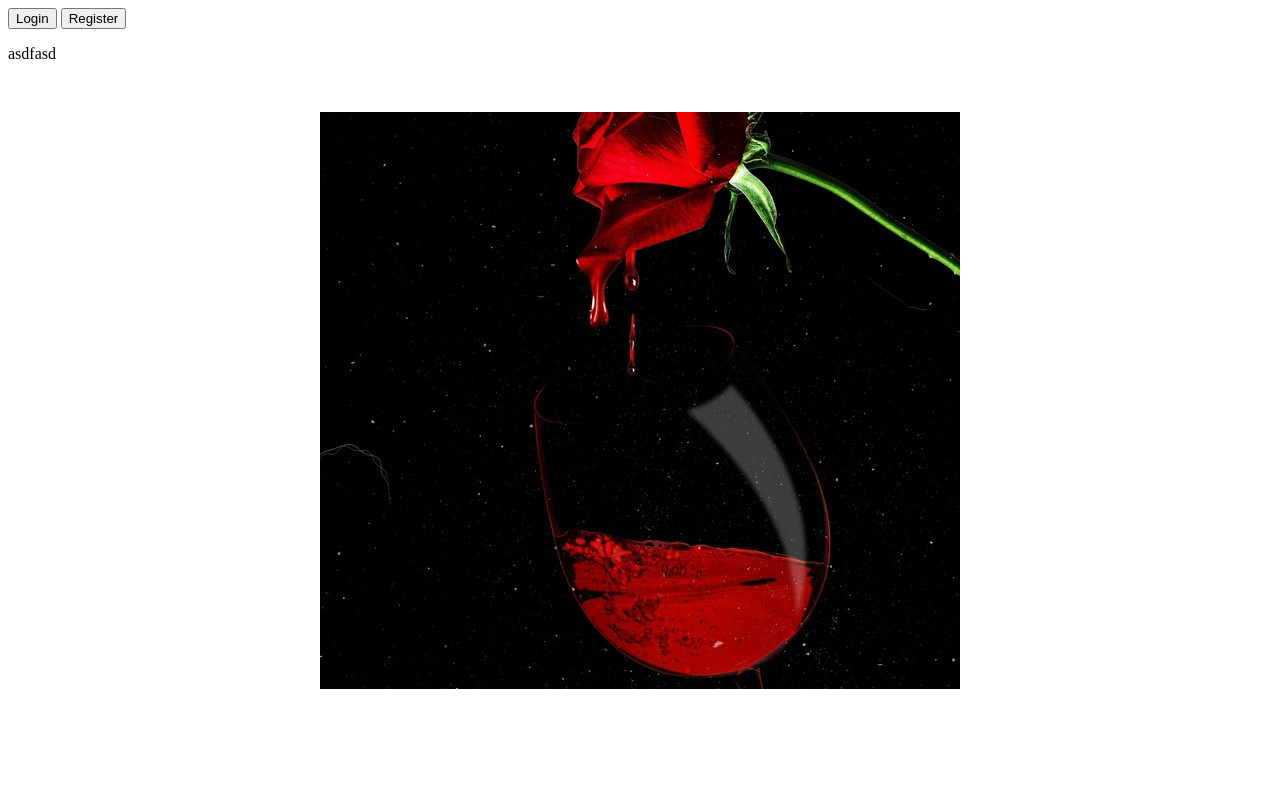
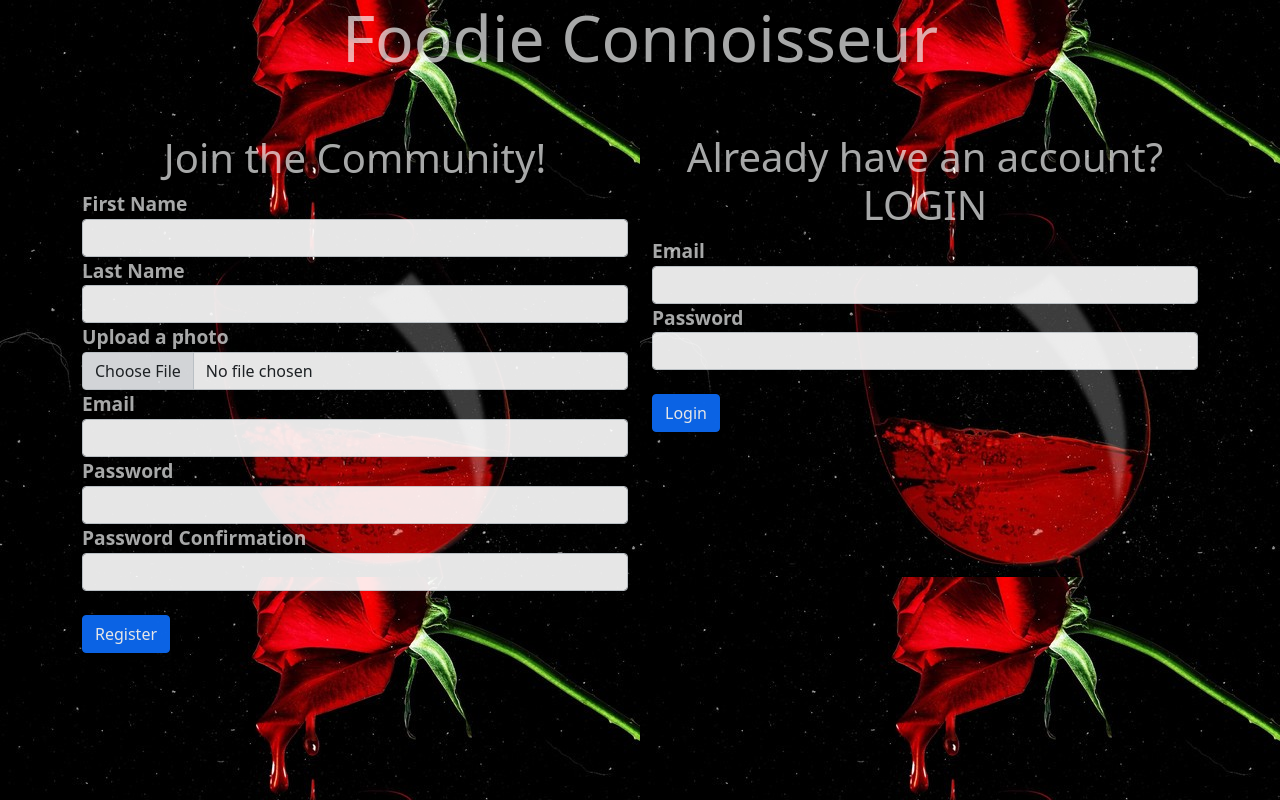
Before and after one commit to FutureVisions/food-review, a Django app: page / in a window 1280 px wide. Run offline with Django 3.2, Linux system fonts and the light colour scheme.

Commit message:
Fixed up the homepage styling

```diff
--- a/accounts/static/home.css
+++ b/accounts/static/home.css
@@ -1,10 +1,16 @@
-#background > img {
-    position: absolute;
-    top: 0;
-    left: 0;
-    right: 0;
-    bottom: 0;
-    margin: auto;
-    min-width: 50%;
-    min-height: 50%;
+*{
+    margin:0px;
+    padding:0px;
 }
+
+body{
+    background-image: url("../static/wine.jpg");
+    background-attachment: fixed;
+    min-height: 100%;
+    min-width: 1024px;
+    opacity: .90
+}
+
+#register {
+    margin-top: 49px;
+}
--- a/accounts/templates/index.html
+++ b/accounts/templates/index.html
@@ -1,5 +1,6 @@
 <!DOCTYPE html>
 <html lang="en">
+
 <head>
     <meta charset="UTF-8">
     <meta http-equiv="X-UA-Compatible" content="IE=edge">
@@ -7,13 +8,84 @@
     <title>Home</title>
     {% load static %}
     <link rel="stylesheet" href="{% static 'home.css' %}">
+    <link href="https://cdn.jsdelivr.net/npm/bootstrap@5.1.3/dist/css/bootstrap.min.css" rel="stylesheet"
+        integrity="sha384-1BmE4kWBq78iYhFldvKuhfTAU6auU8tT94WrHftjDbrCEXSU1oBoqyl2QvZ6jIW3" crossorigin="anonymous">
 </head>
+
 <body>
-    <div id="background">
-        <img src="{% static 'wine.jpg' %}"/>
-        <button type="button">Login</button>
-        <button type="button">Register</button>
-        <p>asdfasd</p>
+    {% block content %}
+    <div id="wrapper">
+        <h1 class="display-3 text-light text-center text-opacity-75">Foodie Connoisseur</h1>
+        <div class="container">
+            <div class="card_login">
+                <div class="row">
+                    <div class="col">
+                        <div id="register">
+                            <h4 class="text-center mt-4 text-light text-opacity-75" style="font-size: 40px;" >Join the Community!</h4>
+                            {% if messages %}
+                            <ul class="messages">
+                                {% for message in messages %}
+                                <li {% if message.tags %} class="{{ message.tags }}" {% endif %}>{{ message }}</li>
+                                {% endfor %}
+                            </ul>
+                            {% endif %}
+                            <form class="reg" action="#" method="POST" enctype="multipart/form-data">
+                                {% csrf_token %}
+                                <div>
+                                    <label for="first_name" class="text-light text-opacity-75" style="font-size: larger; font-weight: bolder;">First Name</label>
+                                    <input class="form-control" type="text" id="first_name" name="first_name">
+                                </div>
+                                <div>
+                                    <label for="last_name" class="text-light text-opacity-75" style="font-size: larger; font-weight: bolder;">Last Name</label>
+                                    <input class="form-control" type="text" id="last_name" name="last_name">
+                                </div>
+                                <div>
+                                    <label for="profile_pic" class="text-light text-opacity-75" style="font-size: larger; font-weight: bolder;">Upload a photo</label>
+                                    <input class="form-control" type="file" id="profile_pic" name="profile_pic">
+                                </div>
+                                <label for="email" class="text-light text-opacity-75" style="font-size: larger; font-weight: bolder;">Email</label>
+                                <input class="form-control" type="email" name="email">
+                                <label for="password" class="text-light text-opacity-75" style="font-size: larger; font-weight: bolder;">Password</label>
+                                <input class="form-control" type="password" name="password">
+                                <label for="password_conf" class="text-light text-opacity-75" style="font-size: larger; font-weight: bolder;">Password Confirmation</label>
+                                <input class="form-control" type="password" name="password_conf">
+                                <br>
+                                <input class="btn btn-primary" type="submit" value="Register">
+                            </form>
+                        </div>
+                        <br>
+                    </div>
+                    <div class="col">
+                        <br>
+                        <div id="login">
+                            <h4 class="text-center mt-4 text-light text-opacity-75" style="font-size: 40px;">Already have an account? LOGIN</h4>
+                            {% if messages_right %}
+                            <ul class="messages">
+                                {% for message in messages_right %}
+                                <li {% if message.tags %} class="{{ message.tags }}" {% endif %}>{{ message }}</li>
+                                {% endfor %}
+                            </ul>
+                            {% endif %}
+                            <form action="#" method="POST">
+                                {% csrf_token %}
+                                <label for="email" class="text-light text-opacity-75" style="font-size: larger; font-weight: bolder;">Email</label>
+                                <input class="form-control" type="email" name="email">
+                                <label for="password" class="text-light text-opacity-75" style="font-size: larger; font-weight: bolder;">Password</label>
+                                <input class="form-control" type="password" name="password">
+                                <br>
+                                <input class="btn btn-primary" type="submit" value="Login">
+                            </form>
+                        </div>
+                    </div>
+                </div>
+            </div>
+        </div>
     </div>
+    {% endblock %}
 </body>
+<script src="https://cdn.jsdelivr.net/npm/bootstrap@5.1.3/dist/js/bootstrap.bundle.min.js"
+    integrity="sha384-ka7Sk0Gln4gmtz2MlQnikT1wXgYsOg+OMhuP+IlRH9sENBO0LRn5q+8nbTov4+1p"
+    crossorigin="anonymous"></script>
+</body>
+
 </html>
--- a/main/settings.py
+++ b/main/settings.py
@@ -24,7 +24,7 @@
 # SECURITY WARNING: keep the secret key used in production secret!
 
 from . import secret
-SECRET_KEY = secret.SECRET_KEY
+SECRET_KEY = secret.SECRETKEY
 
 # SECURITY WARNING: don't run with debug turned on in production!
 DEBUG = True
```
